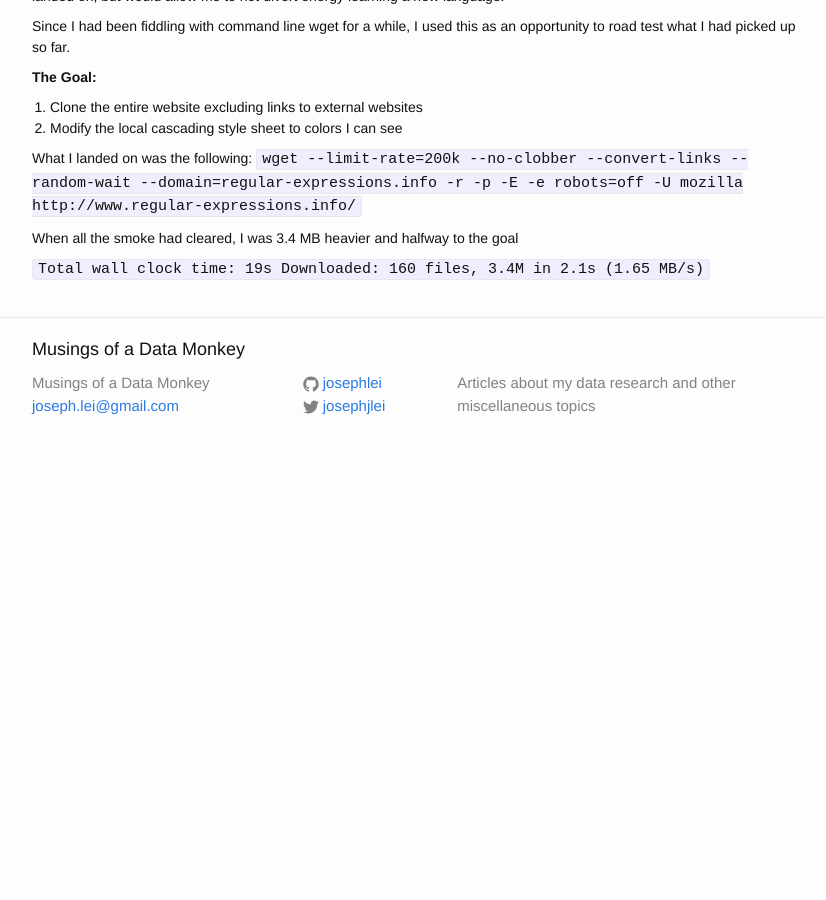
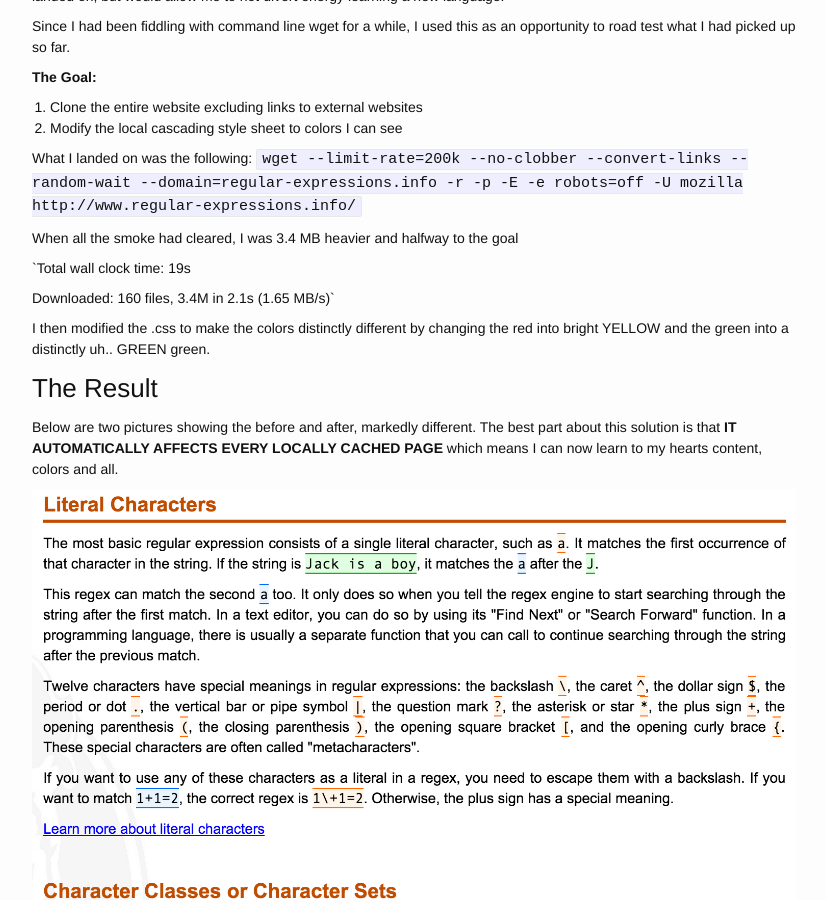
Before and after one commit to josephlei/jjl-website, a Jekyll site: the page built from _posts/2015-09-21-colorblind.markdown, in a window 1280 px wide and 900 px high, scrolled down 643 px. Shown: the whole window, without its empty margins (226-1052 px from the left). Built offline with Jekyll 4.4.1, drawn with Linux system fonts in a browser that asks for light colours; before the commit the page ends 1096 px from its top, so only the background shows below that; some of the changed text lies outside the part shown.

Commit message:
direct shell update

```diff
--- a/_posts/2015-09-21-colorblind.markdown
+++ b/_posts/2015-09-21-colorblind.markdown
@@ -30,4 +30,18 @@
 When all the smoke had cleared, I was 3.4 MB heavier and halfway to the goal
 
 `Total wall clock time: 19s
+
 Downloaded: 160 files, 3.4M in 2.1s (1.65 MB/s)`
+
+I then modified the .css to make the colors distinctly different by changing the red into bright YELLOW and the green into a distinctly uh.. GREEN green.
+
+###The Result
+
+Below are two pictures showing the before and after, markedly different.  The best part about this solution is that **IT AUTOMATICALLY AFFECTS EVERY LOCALLY CACHED PAGE** which means I can now learn to my hearts content, colors and all.
+
+![before](/assets/colorblind_before.png)
+![after](/assets/colorblind_after.png)
+
+####I hope this article has been fun and that it will be helpful for others who have the same issue with colors. If you know any color "challenged" people, please feel free to share this with them :)
+
+`:wq`
```
